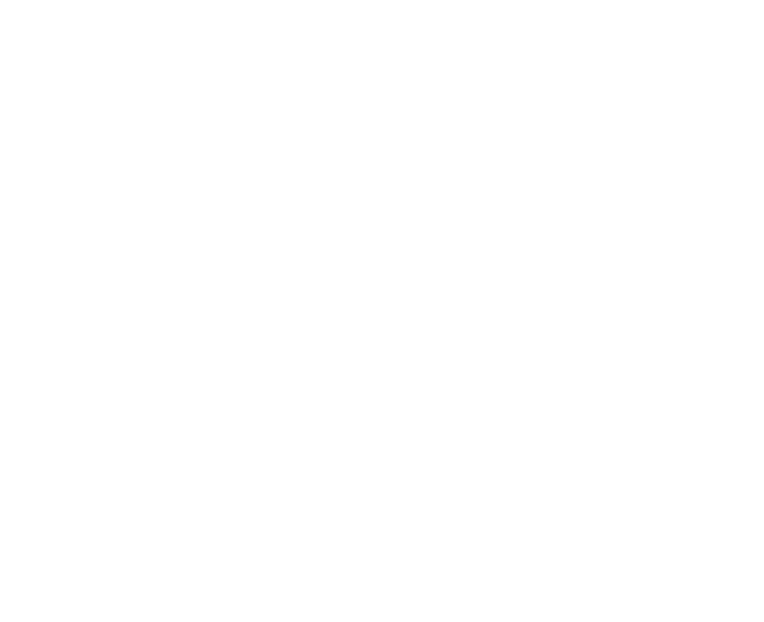
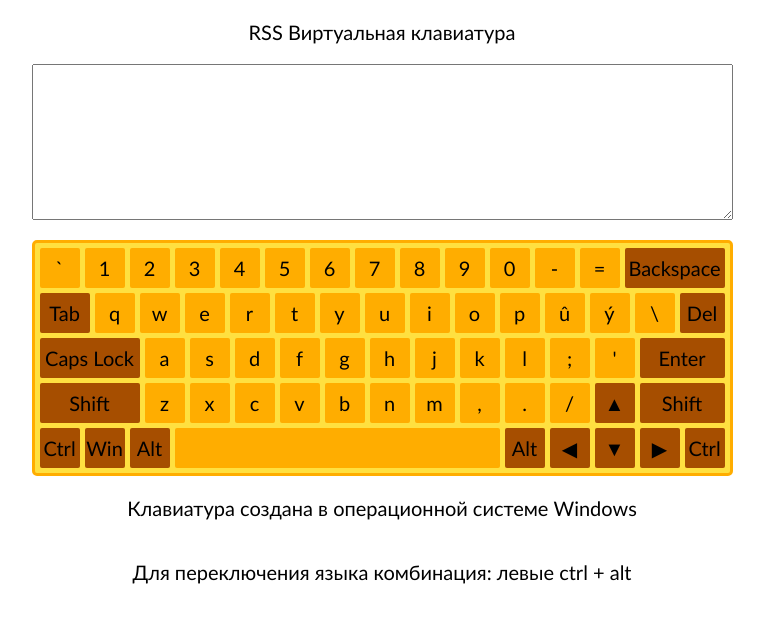
Before and after one commit to VadimErsh/virtual-keyboard, a plain HTML site: page keyboadr/index.html in a window 1280 px wide. Shown: the whole page, without its empty margins (258-1022 px from the left). Drawn offline with Linux system fonts and the light colour scheme.

Commit message:
feat: add keyboard model

```diff
--- a/keyboadr/index.html
+++ b/keyboadr/index.html
@@ -4,9 +4,10 @@
   <meta charset="UTF-8">
   <meta http-equiv="X-UA-Compatible" content="IE=edge">
   <meta name="viewport" content="width=device-width, initial-scale=1.0">
+  <link rel="stylesheet" href="style.css">
   <title>Document</title>
 </head>
-<body>
-
+<body class="body" id="keyboard">
+<script src="index.js"></script>
 </body>
 </html>
--- a/keyboadr/index.js
+++ b/keyboadr/index.js
@@ -0,0 +1,210 @@
+const CharLineOne = [96, 49, 50, 51, 52, 53, 54, 55, 56, 57, 48, 45, 61 , 8]
+const CodeClassOne = ['Backquote', 'Digit1', 'Digit2', 'Digit3', 'Digit4', 'Digit5', 'Digit6', 'Digit7', 'Digit8', 'Digit9', 'Digit0', 'Minus', 'Equal', 'Backspace']
+const CharLineTwo = [9, 81, 87, 69, 82, 84, 89, 85, 73, 79, 80, 219, 221,220, 46]
+const CodeClassTwo = ['Tab', 'KeyQ', 'KeyW', 'KeyE', 'KeyR', 'KeyT', 'KeyY', 'KeyU', 'KeyI', 'KeyO', 'KeyP', 'BracketLeft', 'BracketRight','Backslash', 'Delete']
+const CharLineThree = [20, 65, 83, 68, 70, 71, 72, 74, 75, 76, 186, 222, 13]
+const CodeClassThree = ['CapsLock', 'KeyA', 'KeyS', 'KeyD', 'KeyF', 'KeyG', 'KeyH', 'KeyJ', 'KeyK', 'KeyL', 'Semicolon', 'Quote', 'Enter']
+const CharLineFour = [16, 90, 88, 67, 86, 66, 78, 77, 188, 190, 191, 38, 16]
+const CodeClassFour = ['ShiftLeft', 'KeyZ', 'KeyX', 'KeyC', 'KeyV', 'KeyB', 'KeyN', 'KeyM', 'Comma', 'Period', 'Slash', 'ArrowUp', 'ShiftRight']
+const CharLineFive = [17, 91, 18, 32, 18, 37, 40, 39, 17]
+const CodeClassFive = ['ControlLeft', 'MetaLeft', 'AltLeft', 'Space', 'AltRight', 'ArrowLeft', 'ArrowDown', 'ArrowRight', 'ControlRight']
+
+ const getKeyBoardContent = () => {
+
+  const KeyBoardBlock = document.createElement('div')
+  KeyBoardBlock.className = 'key-board-content'
+
+  const KeyBoardTitle = document.createElement('p')
+  KeyBoardTitle.className = 'title'
+  KeyBoardTitle.innerText = 'RSS Виртуальная клавиатура'
+  KeyBoardBlock.appendChild(KeyBoardTitle)
+
+  const TextArea = document.createElement('textarea')
+  TextArea.className = 'textarea'
+  TextArea.cols = '50'
+  TextArea.rows = '5'
+  KeyBoardBlock.appendChild(TextArea)
+
+  const KeyBoard = document.createElement('div')
+  KeyBoard.className = 'k-key-block'
+  KeyBoardBlock.appendChild(KeyBoard)
+
+  const KeyBoardInfo = document.createElement('p')
+  KeyBoardInfo.className = 'info'
+  KeyBoardInfo.innerText = 'Клавиатура создана в операционной системе Windows'
+  KeyBoardBlock.appendChild(KeyBoardInfo)
+
+  const KeyBoardLanguage = document.createElement('p')
+  KeyBoardLanguage.className = 'language'
+  KeyBoardLanguage.innerText = 'Для переключения языка комбинация: левыe ctrl + alt'
+  KeyBoardBlock.appendChild(KeyBoardLanguage)
+
+  const KeyLineOne = document.createElement('div')
+  KeyLineOne.className = 'line-one line'
+
+  for (let i = 0 ; i < CharLineOne.length ; i++) {
+    const KeyCypOne = document.createElement('div')
+    KeyCypOne.className = `key ${CodeClassOne[i]}`
+    KeyCypOne.innerText = String.fromCharCode(CharLineOne[i])
+
+    if (i === 13) {
+      KeyCypOne.innerText = 'Backspace'
+    }
+
+    KeyLineOne.append(KeyCypOne)
+
+  }
+
+  const KeyLineTwo = document.createElement('div')
+  KeyLineTwo.className = 'line-two line'
+
+  for (let i = 0 ; i < CharLineTwo.length ; i++) {
+    const KeyCypTwo = document.createElement('div')
+    KeyCypTwo.className = `key ${CodeClassTwo[i]}`
+    KeyCypTwo.innerText = String.fromCharCode(CharLineTwo[i]).toLocaleLowerCase()
+
+    if (i === 0) {
+      KeyCypTwo.innerText = 'Tab'
+    }
+
+    if (i === 14) {
+      KeyCypTwo.innerText = 'Del'
+    }
+
+    if (i === 13) {
+      KeyCypTwo.innerText = "\\"
+    }
+
+    KeyLineTwo.append(KeyCypTwo)
+
+  }
+
+  const KeyLineThree = document.createElement('div')
+  KeyLineThree.className = 'line-three line'
+
+  for (let i = 0 ; i < CharLineThree.length ; i++) {
+    const KeyCypThree = document.createElement('div')
+    KeyCypThree.className = `key ${CodeClassThree[i]}`
+    KeyCypThree.innerText = String.fromCharCode(CharLineThree[i]).toLocaleLowerCase()
+
+    if (i === 0) {
+      KeyCypThree.innerText = 'Caps Lock'
+    }
+
+    if (i === 10) {
+      KeyCypThree.innerText = ';'
+    }
+
+    if (i === 11) {
+      KeyCypThree.innerText = "'"
+    }
+
+    if (i === 12) {
+      KeyCypThree.innerText = 'Enter'
+    }
+
+    KeyLineThree.append(KeyCypThree)
+
+  }
+
+
+  const KeyLineFour = document.createElement('div')
+  KeyLineFour.className = 'line-four line'
+
+  for (let i = 0 ; i < CharLineFour.length ; i++) {
+    const KeyCypFour = document.createElement('div')
+    KeyCypFour.className = `key ${CodeClassFour[i]}`
+    KeyCypFour.innerText = String.fromCharCode(CharLineFour[i]).toLocaleLowerCase()
+
+    if (i === 0 || i === 12) {
+      KeyCypFour.innerText = 'Shift'
+    }
+
+    if (i === 8) {
+      KeyCypFour.innerText = ','
+    }
+
+    if (i === 9) {
+      KeyCypFour.innerText = "."
+    }
+
+    if (i === 10) {
+      KeyCypFour.innerText = '/'
+    }
+
+    if (i === 11) {
+      KeyCypFour.innerText = '▲'
+    }
+
+    KeyLineFour.append(KeyCypFour)
+
+  }
+
+  const KeyLineFive = document.createElement('div')
+  KeyLineFive.className = 'line-five line'
+
+  for (let i = 0 ; i < CharLineFive.length ; i++) {
+    const KeyCypFive = document.createElement('div')
+    KeyCypFive.className = `key ${CodeClassFive[i]}`
+    KeyCypFive.innerText = String.fromCharCode(CharLineFive[i])
+
+    if (i === 0 || i === 8) {
+      KeyCypFive.innerText = 'Ctrl'
+    }
+
+    if (i === 1) {
+      KeyCypFive.innerText = 'Win'
+    }
+
+    if (i === 3) {
+      KeyCypFive.innerText = ''
+    }
+
+    if (i === 2 || i === 4) {
+      KeyCypFive.innerText = 'Alt'
+    }
+
+    if (i === 7) {
+      KeyCypFive.innerText = '▶'
+    }
+
+    if (i === 6) {
+      KeyCypFive.innerText = '▼'
+    }
+
+    if (i === 5) {
+      KeyCypFive.innerText = '◀'
+    }
+
+    KeyLineFive.append(KeyCypFive)
+
+  }
+
+  KeyBoard.appendChild(KeyLineOne)
+  KeyBoard.appendChild(KeyLineTwo)
+  KeyBoard.appendChild(KeyLineThree)
+  KeyBoard.appendChild(KeyLineFour)
+  KeyBoard.appendChild(KeyLineFive)
+
+  return KeyBoardBlock
+}
+
+ const KeyBoardBody = document.getElementById('keyboard')
+const test = document.querySelector('body')
+
+console.log(KeyBoardBody.appendChild(getKeyBoardContent()))
+
+
+
+
+let test2 = []
+let test1 = []
+
+
+document.onkeyup = function (event) {
+  console.log(event)
+  test2.push(event.code)
+  test1.push(event.keyCode)
+  console.log(test2)
+  console.log(test1)
+}
--- a/keyboadr/style.css
+++ b/keyboadr/style.css
@@ -0,0 +1,121 @@
+.body {
+  margin: 0;
+}
+
+.key-board-content {
+  width: 800px;
+  margin: 0 auto;
+  font-family: "Trebuchet MS", "Helvetica", sans-serif;
+  font-size: 20px;
+  display: flex;
+  flex-direction: column;
+  align-items: center;
+}
+
+.line {
+  display: flex;
+}
+
+.k-key-block {
+  width: 695px;
+  background-color: #FFE040;
+  border: 3px solid #FFAD00;
+  border-radius: 5px;
+  margin-top: 20px;
+}
+
+.textarea {
+  width: 695px;
+  height: 150px;
+}
+
+.key {
+  width: 40px;
+  height: 40px;
+  border-radius: 2px;
+  margin-left: 5px;
+  display: flex;
+  align-items: center;
+  justify-content: center;
+  background-color: #FFAD00;
+  cursor: pointer;
+  transition: 0.3s;
+}
+
+.key:hover {
+  background-color: #FF7800;
+  transition: 0.3s;
+}
+
+.key:focus {
+  background-color: red;
+  transition: 0.3s;
+}
+
+.line {
+  margin-top: 5px;
+}
+
+.Backspace {
+  width: 100px;
+  background-color: #A64E00;
+  border: 0px;
+}
+
+.Tab {
+  width: 50px;
+  background-color: #A64E00;
+  border: 0px;
+}
+
+.Delete {
+  width: 45px;
+  background-color: #A64E00;
+  border: 0px;
+}
+
+.CapsLock {
+  width: 100px;
+  background-color: #A64E00;
+  border: 0px;
+}
+
+.Enter {
+  width: 85px;
+  background-color: #A64E00;
+  border: 0px;
+
+}
+
+.ShiftLeft {
+  width: 100px;
+  background-color: #A64E00;
+  border: 0px;
+}
+
+.ShiftRight {
+  width: 85px;
+  background-color: #A64E00;
+  border: 0px;
+}
+
+.Space {
+  width: 325px;
+  border: 0px;
+}
+
+.line-five {
+  margin-bottom: 5px;
+}
+
+.ControlLeft,
+.ControlRight,
+.AltLeft,
+.AltRight,
+.ArrowUp,
+.ArrowLeft,
+.ArrowDown,
+.ArrowRight,
+.MetaLeft {
+  background-color: #A64E00;
+}
```
